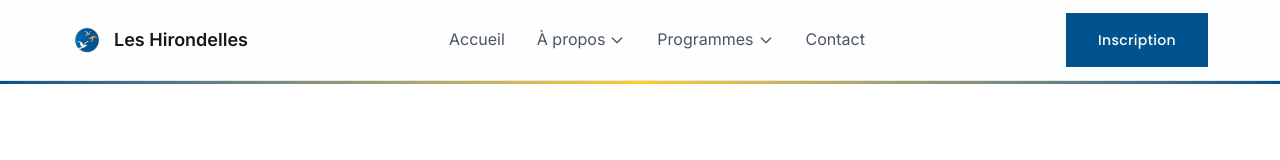
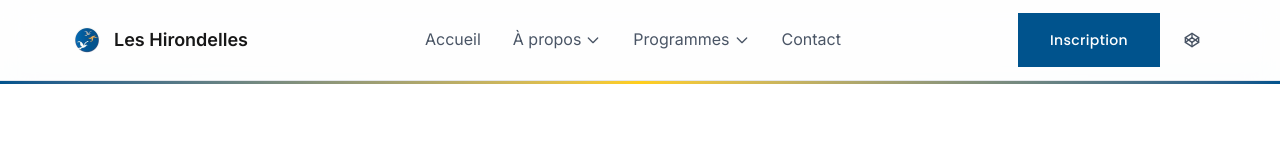
Before and after one commit to aliouuuw/leshirondelles, a Next.js app: page /blog/1 in a window 1280 px wide. Shown: the top 160 px of the page. Built offline with nearby package versions, Linux system fonts and the light colour scheme.

Commit message:
feat: add new Studio link to navigation and update team description for clarity

```diff
--- a/src/components/Navigation.tsx
+++ b/src/components/Navigation.tsx
@@ -3,6 +3,7 @@ import React, { useState } from "react";
 import Image from "next/image";
 import Link from "next/link";
 import { FaChevronUp } from "react-icons/fa";
+import { Codepen, Pen } from "lucide-react";
 
 const Navigation = () => {
   const [isProgramsOpen, setIsProgramsOpen] = useState(false);
@@ -26,7 +27,7 @@ const Navigation = () => {
     {
       name: "Notre Équipe",
       href: "/team",
-      description: "Rencontrez nos enseignants",
+      description: "Rencontrez notre staff",
     },
     {
       name: "Journal de l'école",
@@ -225,6 +226,15 @@ const Navigation = () => {
               Inscription
             </Link>
 
+            {/* Studio */}
+            <Link
+              href="/studio"
+              target="_blank"
+              className="hidden lg:inline-flex text-gray-600 hover:text-gray-900 hover:bg-gray-100 rounded-full p-2 transition-colors"
+            >
+              <Codepen className="w-4 h-4" />
+            </Link>
+
             {/* Mobile Menu Button */}
             <button
               onClick={() => setIsMobileMenuOpen(!isMobileMenuOpen)}
```
